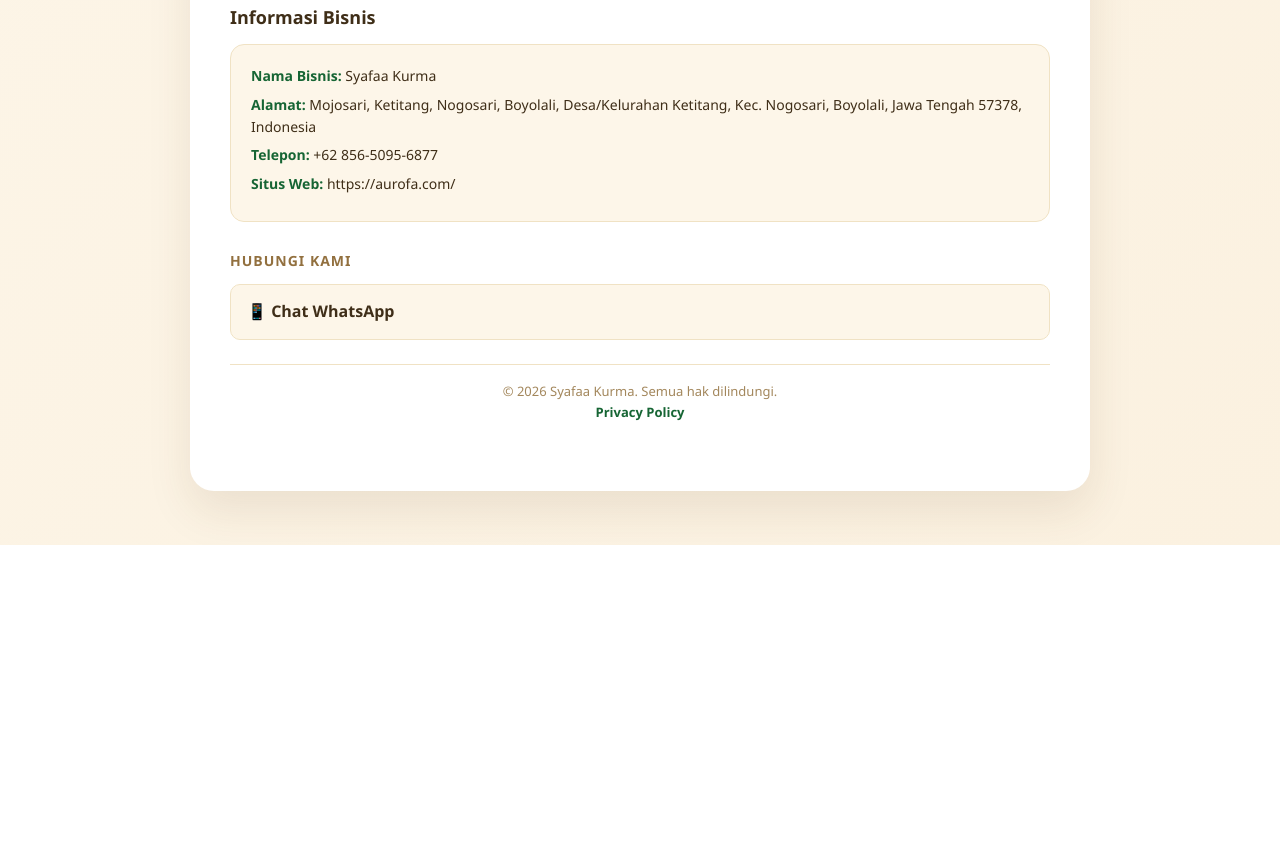
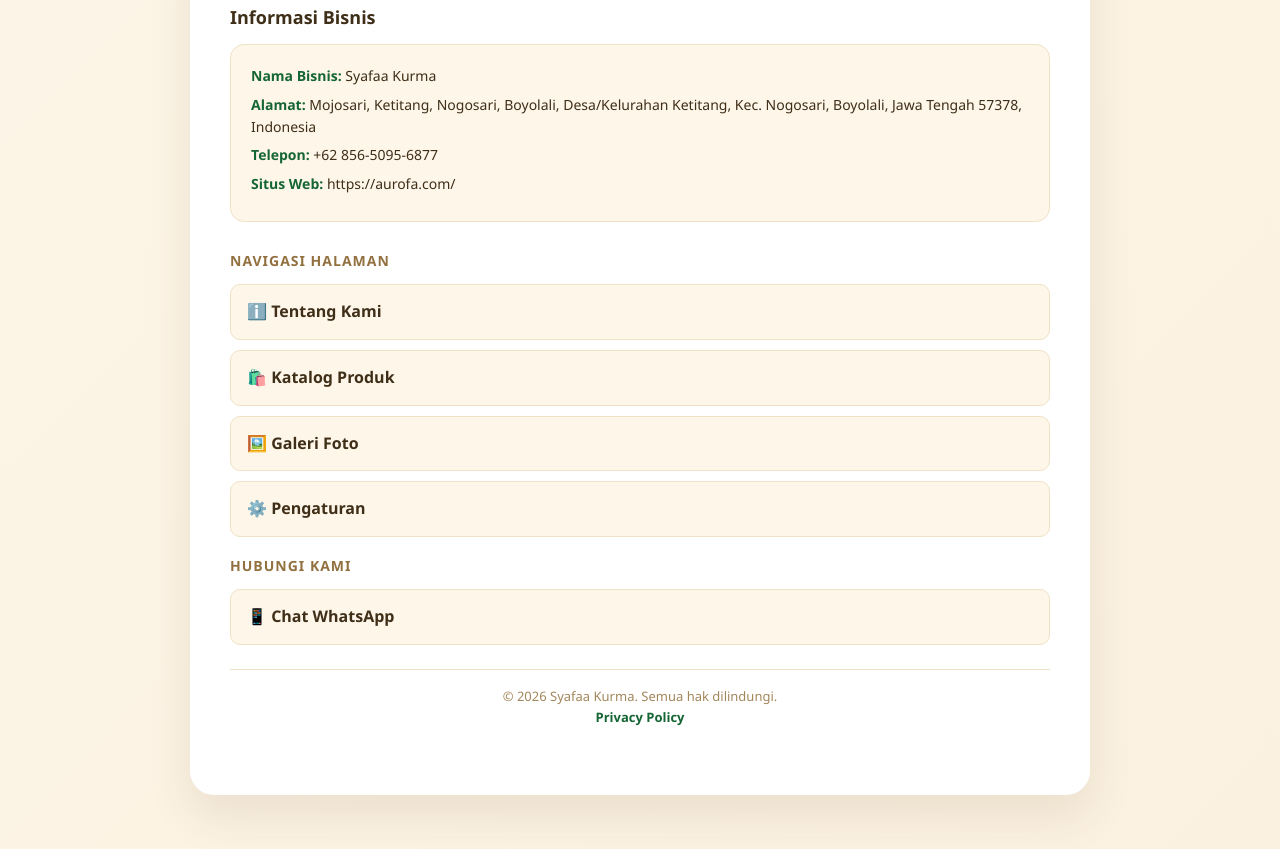
Before and after one commit to radinpendriya-ux/aurofa, a website: page index.html in a window 1280 px wide. Shown: the part 801-1650 px from the top of the page. Before the commit the page ends 1346 px from the top, so only its background shows below. Drawn offline with Linux system fonts and the light colour scheme.

Commit message:
Update index.html

```diff
--- a/index.html
+++ b/index.html
@@ -268,7 +268,13 @@
             </div>
 
             <div class="section">
-                <div class="links-title">Hubungi Kami</div>
+                <div class="links-title">Navigasi Halaman</div>
+                <a href="about.html" class="link-card">ℹ️ Tentang Kami</a>
+                <a href="produk.html" class="link-card">🛍️ Katalog Produk</a>
+                <a href="gallery.html" class="link-card">🖼️ Galeri Foto</a>
+                <a href="pengaturan.html" class="link-card">⚙️ Pengaturan</a>
+
+                <div class="links-title" style="margin-top: 18px;">Hubungi Kami</div>
                 <a href="https://wa.me/6285650956877" class="link-card" target="_blank">📱 Chat WhatsApp</a>
 
                 <footer>
```
